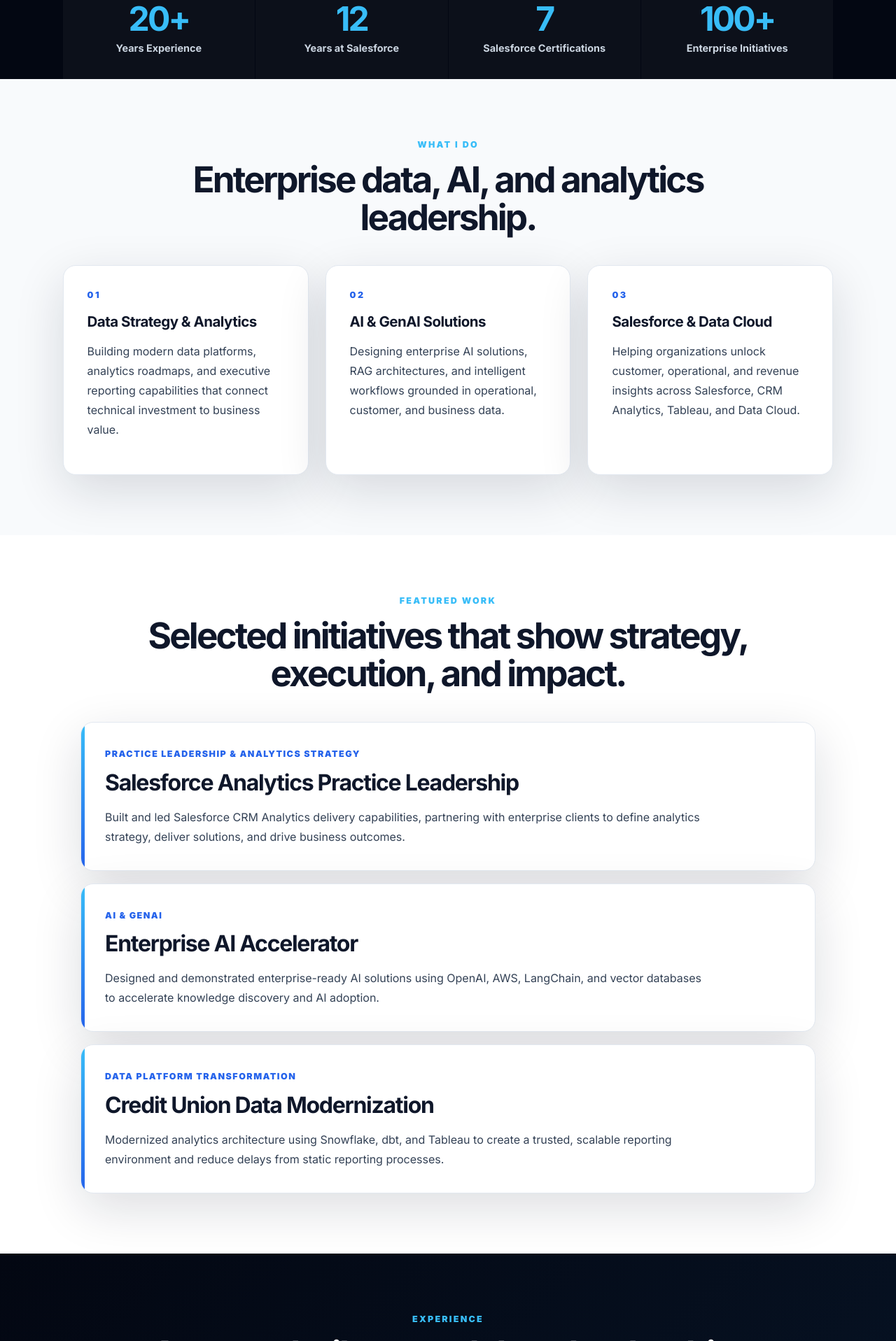
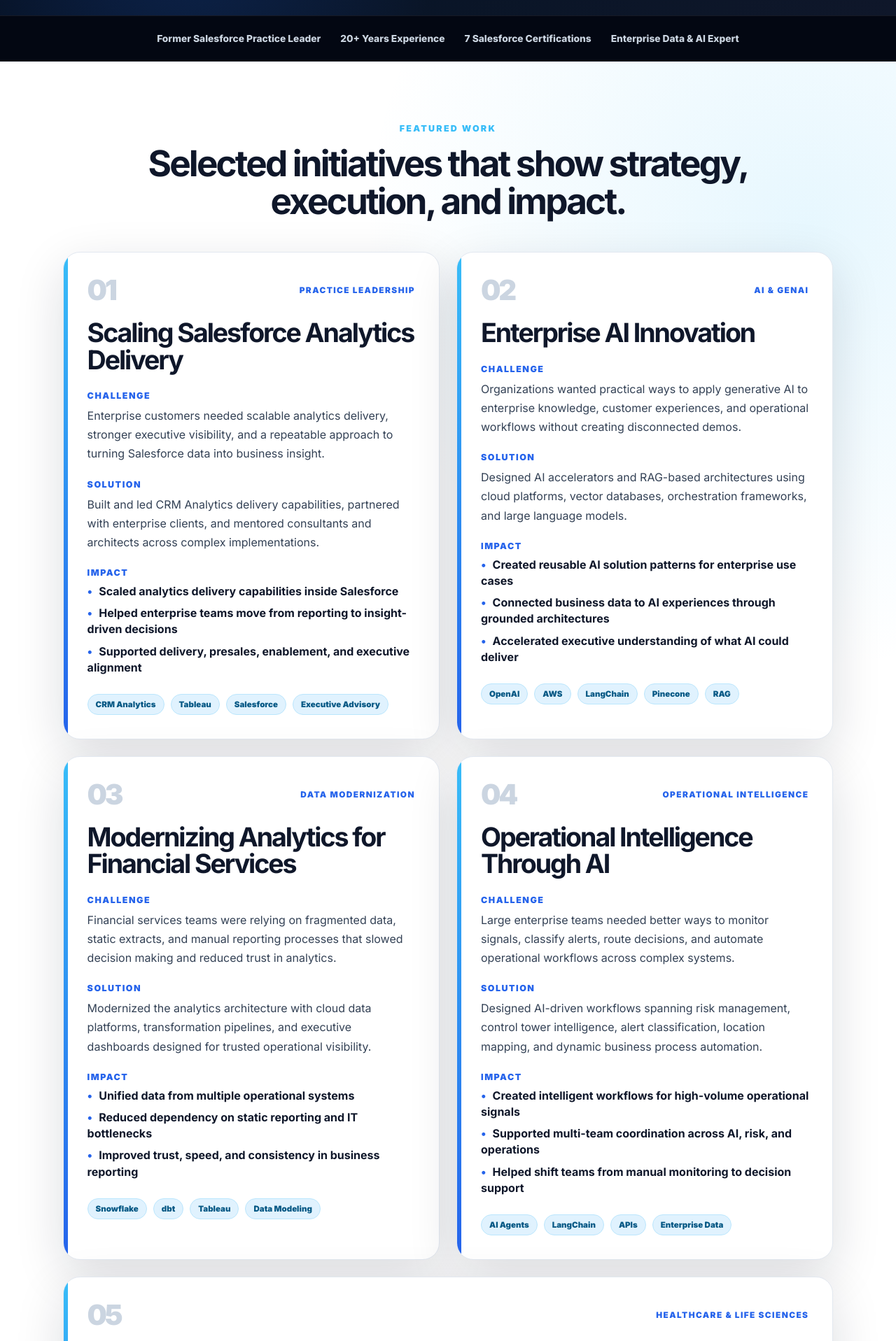
Before and after one commit to jeremyhart-data-analytics/jeremyhart-data-analytics.github.io, a plain HTML site: page index.html in a window 1280 px wide. Shown: the part 883-2800 px from the top of the page at 70% size. Drawn offline with Linux system fonts and the light colour scheme.

Commit message:
Add files via upload

```diff
--- a/index.html
+++ b/index.html
@@ -3,10 +3,12 @@
 <head>
   <meta charset="UTF-8" />
   <meta name="viewport" content="width=device-width, initial-scale=1.0" />
-  <link rel="icon" type="image/png" href="assets/jhlogo.png">
-  <link rel="apple-touch-icon" href="assets/jhlogo.png">
-  <title>Jeremy Hart | Data, AI & Analytics Leader</title>
-  <meta name="description" content="Jeremy Hart professional portfolio showcasing data, analytics, AI, Salesforce, and leadership experience." />
+
+  <link rel="icon" type="image/png" href="assets/favicon.png">
+  <link rel="apple-touch-icon" href="assets/favicon.png">
+
+  <title>Jeremy Hart | Data, Analytics & AI Leadership</title>
+  <meta name="description" content="Jeremy Hart executive portfolio showcasing data, analytics, AI, Salesforce, and enterprise leadership experience." />
   <link rel="stylesheet" href="styles.css" />
   <link rel="preconnect" href="https://fonts.googleapis.com">
   <link rel="preconnect" href="https://fonts.gstatic.com" crossorigin>
@@ -19,8 +21,8 @@
 
     <nav class="nav">
       <a href="#featured-work">Featured Work</a>
-      <a href="#experience">Experience</a>
       <a href="#leadership">Leadership</a>
+      <a href="#impact">Impact</a>
       <a href="#contact">Contact</a>
     </nav>
 
@@ -30,9 +32,11 @@
   <main>
     <section id="home" class="hero">
       <div class="hero-content">
-        <p class="eyebrow">Data. Analytics. AI. Salesforce.</p>
+        <p class="eyebrow">Executive Portfolio</p>
 
         <h1>Jeremy Hart</h1>
+
+        <p class="hero-title">Data & AI Leader</p>
 
         <h2>
           Helping organizations turn data, analytics, AI, and Salesforce investments into measurable business outcomes.
@@ -58,6 +62,7 @@
           <span class="line line-1"></span>
           <span class="line line-2"></span>
           <span class="line line-3"></span>
+
           <div class="orb-center">
             <strong>20+</strong>
             <span>Years leading data-driven transformation</span>
@@ -66,113 +71,208 @@
       </div>
     </section>
 
-    <section class="metrics" aria-label="Impact at a glance">
-      <div>
-        <strong>20+</strong>
-        <span>Years Experience</span>
-      </div>
-      <div>
-        <strong>12</strong>
-        <span>Years at Salesforce</span>
-      </div>
-      <div>
-        <strong>7</strong>
-        <span>Salesforce Certifications</span>
-      </div>
-      <div>
-        <strong>100+</strong>
-        <span>Enterprise Initiatives</span>
-      </div>
+    <section class="credibility-bar" aria-label="Professional credibility">
+      <span>Former Salesforce Practice Leader</span>
+      <span>20+ Years Experience</span>
+      <span>7 Salesforce Certifications</span>
+      <span>Enterprise Data & AI Expert</span>
     </section>
 
-    <section class="section light">
-      <div class="section-heading">
-        <p class="eyebrow">What I Do</p>
-        <h2>Enterprise data, AI, and analytics leadership.</h2>
-      </div>
-
-      <div class="card-grid three">
-        <article class="info-card">
-          <div class="icon">01</div>
-          <h3>Data Strategy & Analytics</h3>
-          <p>Building modern data platforms, analytics roadmaps, and executive reporting capabilities that connect technical investment to business value.</p>
-        </article>
-
-        <article class="info-card">
-          <div class="icon">02</div>
-          <h3>AI & GenAI Solutions</h3>
-          <p>Designing enterprise AI solutions, RAG architectures, and intelligent workflows grounded in operational, customer, and business data.</p>
-        </article>
-
-        <article class="info-card">
-          <div class="icon">03</div>
-          <h3>Salesforce & Data Cloud</h3>
-          <p>Helping organizations unlock customer, operational, and revenue insights across Salesforce, CRM Analytics, Tableau, and Data Cloud.</p>
-        </article>
-      </div>
-    </section>
-
-    <section id="featured-work" class="section">
+    <section id="featured-work" class="section featured">
       <div class="section-heading">
         <p class="eyebrow">Featured Work</p>
         <h2>Selected initiatives that show strategy, execution, and impact.</h2>
       </div>
 
-      <div class="work-grid">
-        <article class="work-card">
-          <p class="work-type">Practice Leadership & Analytics Strategy</p>
-          <h3>Salesforce Analytics Practice Leadership</h3>
-          <p>Built and led Salesforce CRM Analytics delivery capabilities, partnering with enterprise clients to define analytics strategy, deliver solutions, and drive business outcomes.</p>
+      <div class="featured-grid">
+        <article class="featured-card">
+          <div class="card-topline">
+            <span class="card-number">01</span>
+            <span class="work-category">Practice Leadership</span>
+          </div>
+
+          <h3>Scaling Salesforce Analytics Delivery</h3>
+
+          <div class="work-block">
+            <h4>Challenge</h4>
+            <p>Enterprise customers needed scalable analytics delivery, stronger executive visibility, and a repeatable approach to turning Salesforce data into business insight.</p>
+          </div>
+
+          <div class="work-block">
+            <h4>Solution</h4>
+            <p>Built and led CRM Analytics delivery capabilities, partnered with enterprise clients, and mentored consultants and architects across complex implementations.</p>
+          </div>
+
+          <div class="work-block">
+            <h4>Impact</h4>
+            <ul>
+              <li>Scaled analytics delivery capabilities inside Salesforce</li>
+              <li>Helped enterprise teams move from reporting to insight-driven decisions</li>
+              <li>Supported delivery, presales, enablement, and executive alignment</li>
+            </ul>
+          </div>
+
+          <div class="tech-stack">
+            <span>CRM Analytics</span>
+            <span>Tableau</span>
+            <span>Salesforce</span>
+            <span>Executive Advisory</span>
+          </div>
         </article>
 
-        <article class="work-card">
-          <p class="work-type">AI & GenAI</p>
-          <h3>Enterprise AI Accelerator</h3>
-          <p>Designed and demonstrated enterprise-ready AI solutions using OpenAI, AWS, LangChain, and vector databases to accelerate knowledge discovery and AI adoption.</p>
+        <article class="featured-card">
+          <div class="card-topline">
+            <span class="card-number">02</span>
+            <span class="work-category">AI & GenAI</span>
+          </div>
+
+          <h3>Enterprise AI Innovation</h3>
+
+          <div class="work-block">
+            <h4>Challenge</h4>
+            <p>Organizations wanted practical ways to apply generative AI to enterprise knowledge, customer experiences, and operational workflows without creating disconnected demos.</p>
+          </div>
+
+          <div class="work-block">
+            <h4>Solution</h4>
+            <p>Designed AI accelerators and RAG-based architectures using cloud platforms, vector databases, orchestration frameworks, and large language models.</p>
+          </div>
+
+          <div class="work-block">
+            <h4>Impact</h4>
+            <ul>
+              <li>Created reusable AI solution patterns for enterprise use cases</li>
+              <li>Connected business data to AI experiences through grounded architectures</li>
+              <li>Accelerated executive understanding of what AI could deliver</li>
+            </ul>
+          </div>
+
+          <div class="tech-stack">
+            <span>OpenAI</span>
+            <span>AWS</span>
+            <span>LangChain</span>
+            <span>Pinecone</span>
+            <span>RAG</span>
+          </div>
         </article>
 
-        <article class="work-card">
-          <p class="work-type">Data Platform Transformation</p>
-          <h3>Credit Union Data Modernization</h3>
-          <p>Modernized analytics architecture using Snowflake, dbt, and Tableau to create a trusted, scalable reporting environment and reduce delays from static reporting processes.</p>
+        <article class="featured-card">
+          <div class="card-topline">
+            <span class="card-number">03</span>
+            <span class="work-category">Data Modernization</span>
+          </div>
+
+          <h3>Modernizing Analytics for Financial Services</h3>
+
+          <div class="work-block">
+            <h4>Challenge</h4>
+            <p>Financial services teams were relying on fragmented data, static extracts, and manual reporting processes that slowed decision making and reduced trust in analytics.</p>
+          </div>
+
+          <div class="work-block">
+            <h4>Solution</h4>
+            <p>Modernized the analytics architecture with cloud data platforms, transformation pipelines, and executive dashboards designed for trusted operational visibility.</p>
+          </div>
+
+          <div class="work-block">
+            <h4>Impact</h4>
+            <ul>
+              <li>Unified data from multiple operational systems</li>
+              <li>Reduced dependency on static reporting and IT bottlenecks</li>
+              <li>Improved trust, speed, and consistency in business reporting</li>
+            </ul>
+          </div>
+
+          <div class="tech-stack">
+            <span>Snowflake</span>
+            <span>dbt</span>
+            <span>Tableau</span>
+            <span>Data Modeling</span>
+          </div>
+        </article>
+
+        <article class="featured-card">
+          <div class="card-topline">
+            <span class="card-number">04</span>
+            <span class="work-category">Operational Intelligence</span>
+          </div>
+
+          <h3>Operational Intelligence Through AI</h3>
+
+          <div class="work-block">
+            <h4>Challenge</h4>
+            <p>Large enterprise teams needed better ways to monitor signals, classify alerts, route decisions, and automate operational workflows across complex systems.</p>
+          </div>
+
+          <div class="work-block">
+            <h4>Solution</h4>
+            <p>Designed AI-driven workflows spanning risk management, control tower intelligence, alert classification, location mapping, and dynamic business process automation.</p>
+          </div>
+
+          <div class="work-block">
+            <h4>Impact</h4>
+            <ul>
+              <li>Created intelligent workflows for high-volume operational signals</li>
+              <li>Supported multi-team coordination across AI, risk, and operations</li>
+              <li>Helped shift teams from manual monitoring to decision support</li>
+            </ul>
+          </div>
+
+          <div class="tech-stack">
+            <span>AI Agents</span>
+            <span>LangChain</span>
+            <span>APIs</span>
+            <span>Enterprise Data</span>
+          </div>
+        </article>
+
+        <article class="featured-card wide">
+          <div class="card-topline">
+            <span class="card-number">05</span>
+            <span class="work-category">Healthcare & Life Sciences</span>
+          </div>
+
+          <h3>Transforming Healthcare Analytics</h3>
+
+          <div class="work-block">
+            <h4>Challenge</h4>
+            <p>Healthcare and life sciences organizations needed better visibility into patient journeys, operational performance, field activity, and executive KPIs across complex data environments.</p>
+          </div>
+
+          <div class="work-block">
+            <h4>Solution</h4>
+            <p>Delivered analytics platforms and dashboards that brought together business, operational, and patient-oriented data into clear reporting experiences for decision makers.</p>
+          </div>
+
+          <div class="work-block">
+            <h4>Impact</h4>
+            <ul>
+              <li>Improved visibility into patient and operational performance</li>
+              <li>Supported executive reporting and business review workflows</li>
+              <li>Enabled teams to identify trends, gaps, and opportunities faster</li>
+            </ul>
+          </div>
+
+          <div class="tech-stack">
+            <span>CRM Analytics</span>
+            <span>Tableau</span>
+            <span>Salesforce</span>
+            <span>Healthcare Analytics</span>
+          </div>
         </article>
       </div>
     </section>
 
-    <section id="experience" class="section dark">
+    <section id="leadership" class="section dark">
       <div class="section-heading">
-        <p class="eyebrow">Experience</p>
-        <h2>A career built around data, leadership, and enterprise transformation.</h2>
+        <p class="eyebrow">Leadership Philosophy</p>
+        <h2>Business outcomes first. Technology second.</h2>
       </div>
 
-      <div class="timeline">
-        <article>
-          <span class="timeline-dot"></span>
-          <h3>Salesforce</h3>
-          <p class="date">12 Years</p>
-          <p>Led analytics initiatives, supported enterprise customers, and helped scale CRM Analytics capabilities across industries.</p>
-        </article>
-
-        <article>
-          <span class="timeline-dot"></span>
-          <h3>AI & Data Solutions</h3>
-          <p class="date">Recent Work</p>
-          <p>Designed GenAI accelerators, RAG architectures, and enterprise AI solutions across complex business domains.</p>
-        </article>
-
-        <article>
-          <span class="timeline-dot"></span>
-          <h3>Advisory & Delivery</h3>
-          <p class="date">20+ Years</p>
-          <p>Helped organizations modernize analytics platforms, define data strategy, and turn technical complexity into business outcomes.</p>
-        </article>
-      </div>
-    </section>
-
-    <section id="leadership" class="section light">
-      <div class="section-heading">
-        <p class="eyebrow">Leadership</p>
-        <h2>Where technical depth meets business judgment.</h2>
+      <div class="philosophy">
+        <p>
+          I believe successful data and AI initiatives begin with business outcomes, not technology. My approach combines strategy, architecture, and execution to help organizations move from insight to action.
+        </p>
       </div>
 
       <div class="highlight-grid">
@@ -182,6 +282,32 @@
         <div>Led enterprise data modernization and analytics transformation initiatives.</div>
         <div>Translated technical tradeoffs into clear business decisions.</div>
         <div>Delivered solutions across healthcare, financial services, manufacturing, and technology.</div>
+      </div>
+    </section>
+
+    <section id="impact" class="section light">
+      <div class="section-heading">
+        <p class="eyebrow">Impact at a Glance</p>
+        <h2>A career built around transformation, delivery, and measurable outcomes.</h2>
+      </div>
+
+      <div class="metrics">
+        <div>
+          <strong>20+</strong>
+          <span>Years Experience</span>
+        </div>
+        <div>
+          <strong>12</strong>
+          <span>Years at Salesforce</span>
+        </div>
+        <div>
+          <strong>7</strong>
+          <span>Salesforce Certifications</span>
+        </div>
+        <div>
+          <strong>100+</strong>
+          <span>Enterprise Initiatives</span>
+        </div>
       </div>
     </section>
 
@@ -195,6 +321,7 @@
       <div class="contact-actions">
         <a class="button secondary" href="mailto:jeremy@example.com">Email Me</a>
         <a class="button secondary" href="https://www.linkedin.com/in/YOUR-LINKEDIN/" target="_blank">LinkedIn</a>
+        <a class="button primary" href="#" target="_blank">Resume</a>
       </div>
     </section>
   </main>
--- a/styles.css
+++ b/styles.css
@@ -91,12 +91,12 @@
 
 .hero {
   position: relative;
-  min-height: 720px;
+  min-height: 740px;
   display: grid;
   grid-template-columns: 1.12fr 0.88fr;
   align-items: center;
   gap: 54px;
-  padding: 90px 7%;
+  padding: 92px 7%;
   color: var(--white);
   overflow: hidden;
   background:
@@ -138,9 +138,17 @@
   letter-spacing: -0.085em;
 }
 
+.hero-title {
+  margin: 20px 0 0;
+  color: var(--blue);
+  font-size: clamp(1.35rem, 2.7vw, 2rem);
+  font-weight: 900;
+  letter-spacing: -0.04em;
+}
+
 .hero h2 {
   max-width: 900px;
-  margin: 28px 0 22px;
+  margin: 20px 0 22px;
   font-size: clamp(1.5rem, 3.2vw, 2.35rem);
   line-height: 1.13;
   letter-spacing: -0.045em;
@@ -254,39 +262,26 @@
 .line-2 { width: 250px; top: 57%; left: 19%; transform: rotate(-20deg); }
 .line-3 { width: 275px; top: 48%; left: 16%; transform: rotate(52deg); }
 
-.metrics {
-  display: grid;
-  grid-template-columns: repeat(4, 1fr);
-  gap: 1px;
-  padding: 0 7%;
+.credibility-bar {
+  display: flex;
+  flex-wrap: wrap;
+  justify-content: center;
+  gap: 10px 28px;
+  padding: 24px 7%;
   color: var(--white);
   background: #030712;
+  border-top: 1px solid rgba(255,255,255,0.08);
+  border-bottom: 1px solid rgba(255,255,255,0.08);
 }
 
-.metrics div {
-  padding: 36px 20px;
-  text-align: center;
-  background: rgba(255,255,255,0.035);
-}
-
-.metrics strong {
-  display: block;
-  color: var(--blue);
-  font-size: 3rem;
-  line-height: 1;
-  letter-spacing: -0.06em;
-}
-
-.metrics span {
-  display: block;
-  margin-top: 9px;
+.credibility-bar span {
   color: #cbd5e1;
-  font-size: 0.9rem;
-  font-weight: 700;
+  font-size: 0.86rem;
+  font-weight: 800;
 }
 
 .section {
-  padding: 86px 7%;
+  padding: 88px 7%;
 }
 
 .section.light {
@@ -300,9 +295,15 @@
     linear-gradient(135deg, #030712, #071426);
 }
 
+.section.featured {
+  background:
+    radial-gradient(circle at 90% 10%, rgba(56,189,248,0.12), transparent 26%),
+    var(--white);
+}
+
 .section-heading {
-  max-width: 920px;
-  margin: 0 auto 42px;
+  max-width: 940px;
+  margin: 0 auto 46px;
   text-align: center;
 }
 
@@ -313,125 +314,140 @@
   letter-spacing: -0.055em;
 }
 
-.card-grid {
+.featured-grid {
   display: grid;
+  grid-template-columns: repeat(2, 1fr);
   gap: 24px;
+  max-width: 1200px;
+  margin: 0 auto;
 }
 
-.card-grid.three {
-  grid-template-columns: repeat(3, 1fr);
-}
-
-.info-card,
-.work-card,
-.highlight-grid div {
+.featured-card {
+  position: relative;
+  min-height: 620px;
+  padding: 34px;
+  border-radius: 24px;
+  overflow: hidden;
+  color: var(--text);
   background: var(--white);
   border: 1px solid var(--border);
   box-shadow: var(--shadow);
 }
 
-.info-card {
-  min-height: 250px;
-  padding: 34px;
-  border-radius: 18px;
+.featured-card.wide {
+  grid-column: span 2;
+  min-height: auto;
 }
 
-.info-card .icon {
-  color: var(--blue-dark);
-  font-size: 0.78rem;
-  font-weight: 900;
-  letter-spacing: 0.2em;
-}
-
-.info-card h3 {
-  margin: 18px 0 12px;
-  font-size: 1.28rem;
-  letter-spacing: -0.025em;
-}
-
-.info-card p,
-.work-card p {
-  color: #334155;
-  line-height: 1.75;
-}
-
-.work-grid {
-  display: grid;
-  grid-template-columns: 1fr;
-  gap: 18px;
-  max-width: 1050px;
-  margin: 0 auto;
-}
-
-.work-card {
-  position: relative;
-  padding: 34px;
-  border-radius: 18px;
-  overflow: hidden;
-}
-
-.work-card::before {
+.featured-card::before {
   content: "";
   position: absolute;
   inset: 0 auto 0 0;
-  width: 5px;
+  width: 6px;
   background: linear-gradient(to bottom, var(--blue), var(--blue-dark));
 }
 
-.work-type {
-  margin: 0 0 10px;
-  color: var(--blue-dark) !important;
+.card-topline {
+  display: flex;
+  align-items: center;
+  justify-content: space-between;
+  gap: 16px;
+  margin-bottom: 22px;
+}
+
+.card-number {
+  color: #cbd5e1;
+  font-size: 2.5rem;
+  font-weight: 900;
+  letter-spacing: -0.08em;
+  line-height: 1;
+}
+
+.work-category {
+  color: var(--blue-dark);
+  font-size: 0.74rem;
+  font-weight: 900;
+  text-transform: uppercase;
+  letter-spacing: 0.12em;
+  text-align: right;
+}
+
+.featured-card h3 {
+  margin: 0 0 24px;
+  font-size: clamp(1.65rem, 3vw, 2.35rem);
+  line-height: 1.02;
+  letter-spacing: -0.055em;
+}
+
+.work-block {
+  margin-top: 22px;
+}
+
+.work-block h4 {
+  margin: 0 0 8px;
+  color: var(--blue-dark);
   font-size: 0.78rem;
   font-weight: 900;
   text-transform: uppercase;
   letter-spacing: 0.12em;
 }
 
-.work-card h3 {
-  margin: 0 0 12px;
-  font-size: clamp(1.35rem, 2.6vw, 2rem);
-  letter-spacing: -0.04em;
+.work-block p {
+  margin: 0;
+  color: #334155;
+  line-height: 1.7;
 }
 
-.work-card p:last-child {
-  max-width: 860px;
-  margin-bottom: 0;
+.work-block ul {
+  display: grid;
+  gap: 8px;
+  padding: 0;
+  margin: 0;
+  list-style: none;
 }
 
-.timeline {
-  display: grid;
-  grid-template-columns: repeat(3, 1fr);
-  gap: 34px;
-  max-width: 1120px;
-  margin: 0 auto;
+.work-block li {
+  color: #0f172a;
+  font-weight: 700;
+  line-height: 1.45;
 }
 
-.timeline article {
+.work-block li::before {
+  content: "•";
+  margin-right: 9px;
+  color: var(--blue-dark);
+}
+
+.tech-stack {
+  display: flex;
+  flex-wrap: wrap;
+  gap: 9px;
+  margin-top: 26px;
+}
+
+.tech-stack span {
+  display: inline-flex;
+  align-items: center;
+  min-height: 30px;
+  padding: 0 11px;
+  color: #075985;
+  background: #e0f2fe;
+  border: 1px solid #bae6fd;
+  border-radius: 999px;
+  font-size: 0.72rem;
+  font-weight: 850;
+}
+
+.philosophy {
+  max-width: 860px;
+  margin: 0 auto 44px;
   text-align: center;
 }
 
-.timeline-dot {
-  display: block;
-  width: 72px;
-  height: 72px;
-  margin: 0 auto 20px;
-  border-radius: 999px;
-  background: var(--white);
-  border: 8px solid rgba(56,189,248,0.25);
-}
-
-.timeline h3 {
-  margin: 0 0 6px;
-  font-size: 1.35rem;
-}
-
-.timeline .date {
-  color: var(--blue);
-  font-weight: 800;
-}
-
-.timeline p:last-child {
-  color: #cbd5e1;
+.philosophy p {
+  margin: 0;
+  color: #dbeafe;
+  font-size: 1.22rem;
   line-height: 1.75;
 }
 
@@ -443,9 +459,46 @@
 
 .highlight-grid div {
   padding: 24px;
+  color: var(--text);
+  background: var(--white);
+  border: 1px solid rgba(255,255,255,0.14);
   border-radius: 16px;
   font-weight: 750;
   line-height: 1.55;
+  box-shadow: 0 18px 55px rgba(0,0,0,0.18);
+}
+
+.metrics {
+  display: grid;
+  grid-template-columns: repeat(4, 1fr);
+  gap: 18px;
+  max-width: 1120px;
+  margin: 0 auto;
+}
+
+.metrics div {
+  padding: 36px 20px;
+  text-align: center;
+  color: var(--white);
+  background: linear-gradient(135deg, #071426, #0f172a);
+  border-radius: 20px;
+  box-shadow: var(--shadow);
+}
+
+.metrics strong {
+  display: block;
+  color: var(--blue);
+  font-size: 3.2rem;
+  line-height: 1;
+  letter-spacing: -0.06em;
+}
+
+.metrics span {
+  display: block;
+  margin-top: 9px;
+  color: #cbd5e1;
+  font-size: 0.9rem;
+  font-weight: 800;
 }
 
 .contact {
@@ -490,10 +543,9 @@
   }
 
   .hero,
+  .featured-grid,
+  .highlight-grid,
   .metrics,
-  .card-grid.three,
-  .timeline,
-  .highlight-grid,
   .contact {
     grid-template-columns: 1fr;
   }
@@ -504,6 +556,12 @@
 
   .hero-visual {
     justify-content: flex-start;
+  }
+
+  .featured-card,
+  .featured-card.wide {
+    grid-column: span 1;
+    min-height: auto;
   }
 
   .contact .contact-actions {
@@ -523,7 +581,7 @@
 
   .hero,
   .section,
-  .metrics,
+  .credibility-bar,
   .contact,
   footer {
     padding-left: 5%;
@@ -541,4 +599,12 @@
   .orb-center {
     inset: 28%;
   }
+
+  .featured-card {
+    padding: 30px;
+  }
+
+  .card-topline {
+    align-items: flex-start;
+  }
 }
```
